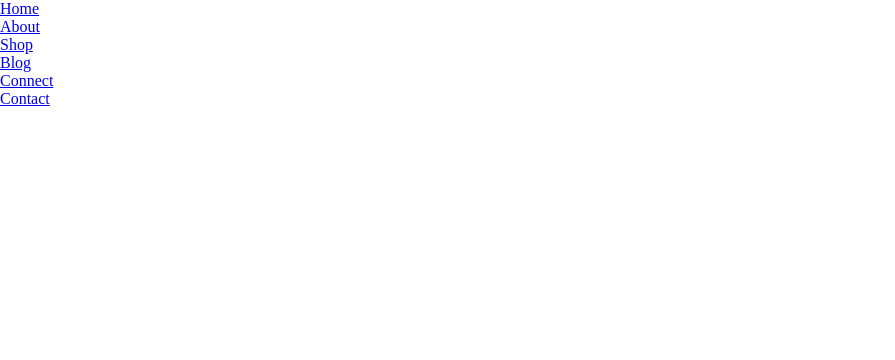
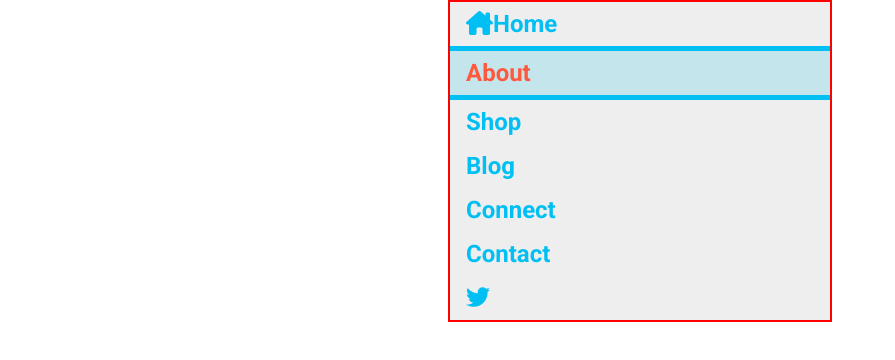
Before and after one commit to ErionSelimi/menu-ne-mes, a plain HTML site: page index.html in a window 1280 px wide. Shown: the whole page, without its empty margins (0-895 px from the left). Drawn offline with Linux system fonts and the light colour scheme.

Commit message:
finnish vertical menu

```diff
--- a/index.html
+++ b/index.html
@@ -3,18 +3,34 @@
   <head>
     <meta charset="UTF-8" />
     <meta name="viewport" content="width=device-width, initial-scale=1.0" />
+    <link
+      rel="stylesheet"
+      href="https://cdnjs.cloudflare.com/ajax/libs/font-awesome/6.5.2/css/all.min.css"
+      integrity="sha512-SnH5WK+bZxgPHs44uWIX+LLJAJ9/2PkPKZ5QiAj6Ta86w+fsb2TkcmfRyVX3pBnMFcV7oQPJkl9QevSCWr3W6A=="
+      crossorigin="anonymous"
+      referrerpolicy="no-referrer"
+    />
     <link rel="stylesheet" href="style.css" />
     <title>Navigation Bars</title>
   </head>
   <body>
     <nav>
       <ul>
-        <li><a href="#">Home</a></li>
-        <li><a href="#">About</a></li>
+        <li>
+          <a href="#"
+            ><i class="fa-solid fa-house-chimney" aria-hidden="true"></i>Home</a
+          >
+        </li>
+        <li><a href="#" class="active">About</a></li>
         <li><a href="#">Shop</a></li>
         <li><a href="#">Blog</a></li>
         <li><a href="#">Connect</a></li>
         <li><a href="#">Contact</a></li>
+        <li>
+          <a href="" aria-label="Twitter"
+            ><i class="fa-brands fa-twitter" aria-hidden="true"></i
+          ></a>
+        </li>
       </ul>
     </nav>
   </body>
--- a/style.css
+++ b/style.css
@@ -1,4 +1,11 @@
-*{
+@import url('https://fonts.googleapis.com/css2?family=Roboto:ital,wght@0,100;0,300;0,400;0,500;0,700;0,900;1,100;1,300;1,400;1,500;1,700;1,900&display=swap');
+
+body{
+    font-family: 'Roboto', sans-serif;
+    font-weight: 400;
+    font-size: 1.2rem;
+}
+*, *::after, *::before{
     box-sizing: border-box;
     padding: 0;
     margin: 0;
@@ -6,3 +13,34 @@
 nav ul {
     list-style-type: none;
 }
+
+nav a {
+    color: #00bff3;
+    text-decoration: none;
+    font-size: 1.5rem;
+    font-weight: 600;
+    display: block;
+    padding: 0.5rem 1rem;
+}
+
+nav a:focus{
+    color: black;
+    background-color: #f0c808;
+}
+nav a:hover{
+    color: #ff583d;
+    background-color: #f0c808;
+}
+
+nav {
+    border: 2px solid red;
+    width: 30%;
+    margin: 0 auto;
+    background-color: #eee;
+}
+.active {
+    color: #ff583d;
+    background-color: #c5e5ed;
+    border-top: 5px solid #00bff3;
+    border-bottom: 5px solid #00bff3;
+}
```
